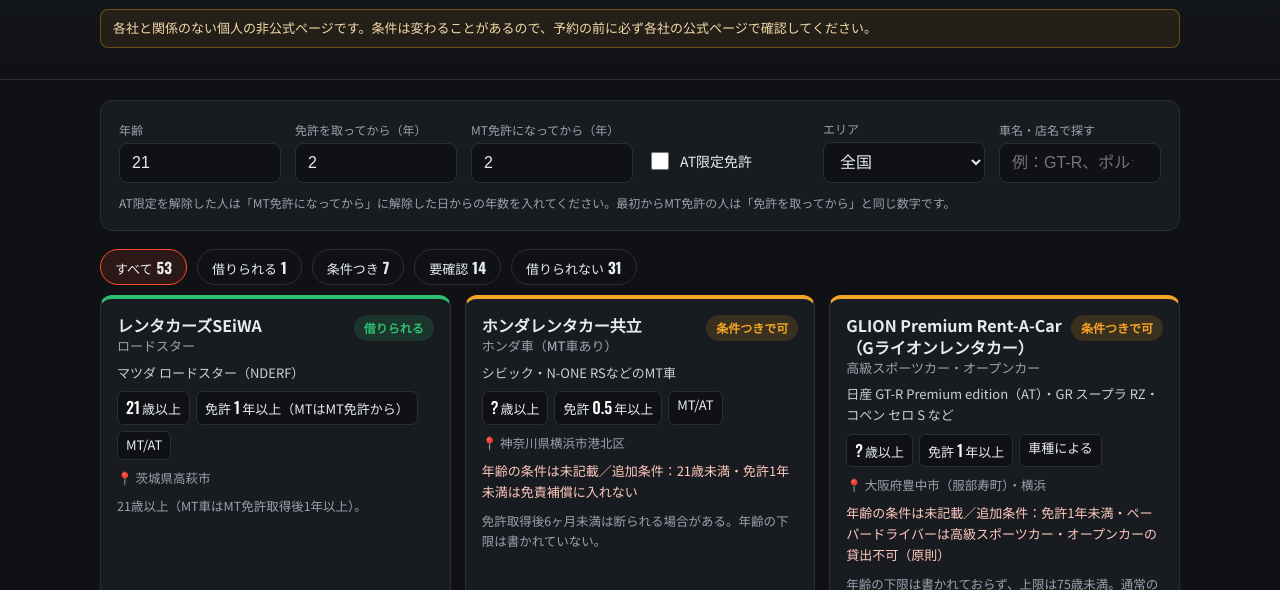
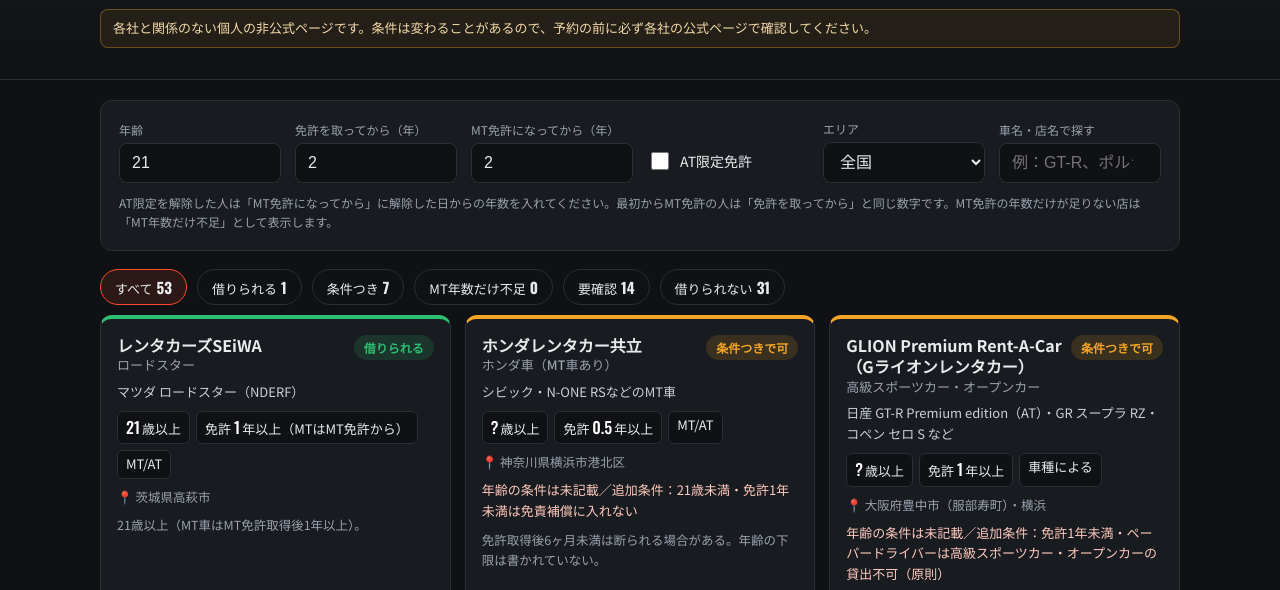
Before and after one commit to T-T0823/sports-rental-joken, a plain HTML site: page index.html in a window 1280 px wide. Shown: the part 141-731 px from the top of the page. Drawn offline with nearby package versions, Linux system fonts and the light colour scheme.

Commit message:
MT免許の年数だけ不足の店を「MT年数だけ不足」として表示
Co-Authored-By: Claude Opus 5.5 <noreply@anthropic.com>
Claude-Session: https://claude.ai/code/session_017mhr2YB2CL2SBmDfwrsAhf

```diff
--- a/index.html
+++ b/index.html
@@ -36,7 +36,7 @@ input[type=number],input[type=search],select{width:100%;padding:10px 12px;border
 .pill b{font-family:Oswald,sans-serif;font-size:15px;margin-left:4px}
 .cards{display:grid;grid-template-columns:repeat(auto-fill,minmax(310px,1fr));gap:14px}
 .card{background:var(--panel);border:1px solid var(--line);border-radius:12px;padding:16px;display:flex;flex-direction:column;gap:8px;border-top:4px solid var(--unk)}
-.card.ok{border-top-color:var(--ok)}.card.ng{border-top-color:var(--ng)}.card.cond{border-top-color:var(--warn)}
+.card.ok{border-top-color:var(--ok)}.card.mt{border-top-color:#c084fc}.badge.mt{background:rgba(192,132,252,.15);color:#d8b4fe}.card.ng{border-top-color:var(--ng)}.card.cond{border-top-color:var(--warn)}
 .top{display:flex;justify-content:space-between;gap:8px;align-items:flex-start}
 .shop{font-weight:700;font-size:16px;line-height:1.35}
 .plan{font-size:13px;color:var(--muted);font-weight:500}
@@ -79,7 +79,7 @@ footer{color:var(--muted);font-size:12px;padding:20px;border-top:1px solid var(-
       <div><label for="area">エリア</label><select id="area"><option value="">全国</option></select></div>
       <div><label for="q">車名・店名で探す</label><input id="q" type="search" placeholder="例：GT-R、ポルシェ"></div>
     </div>
-    <p class="hint">AT限定を解除した人は「MT免許になってから」に解除した日からの年数を入れてください。最初からMT免許の人は「免許を取ってから」と同じ数字です。</p>
+    <p class="hint">AT限定を解除した人は「MT免許になってから」に解除した日からの年数を入れてください。最初からMT免許の人は「免許を取ってから」と同じ数字です。MT免許の年数だけが足りない店は「MT年数だけ不足」として表示します。</p>
   </section>
 
   <div class="summary" id="summary" role="group" aria-label="結果の絞り込み"></div>
@@ -104,8 +104,8 @@ footer{color:var(--muted);font-size:12px;padding:20px;border-top:1px solid var(-
 <script>
 const $ = id => document.getElementById(id);
 const CONF = {official:"公式", article:"記事", old:"古い情報"};
-const LABEL = {ok:"借りられる", cond:"条件つきで可", ng:"借りられない", unk:"要確認"};
-const ORDER = {ok:0, cond:1, unk:2, ng:3};
+const LABEL = {ok:"借りられる", cond:"条件つきで可", mt:"MT年数だけ不足", ng:"借りられない", unk:"要確認"};
+const ORDER = {ok:0, cond:1, mt:2, unk:3, ng:4};
 let DATA = [], filter = "all";
 const esc = s => String(s ?? "").replace(/[&<>"']/g, c => ({"&":"&amp;","<":"&lt;",">":"&gt;",'"':"&quot;","'":"&#39;"}[c]));
 const yrs = n => (Math.round(n*10)/10).toString();
@@ -117,10 +117,13 @@ function judge(d, me){
   if(d.age != null && me.age < d.age) ng.push(`年齢があと${d.age - me.age}歳足りない`);
   const okLic = d.years == null || me.lic >= d.years;
   const okMt  = !me.atOnly && (d.years == null || (d.mtFromMt ? me.mt : me.lic) >= d.years);
-  let atOnlyOk = false;
+  let atOnlyOk = false, mtShort = "";
   if(d.trans === "MT"){
     if(me.atOnly) ng.push("AT限定では運転できない");
-    else if(!okMt) ng.push(`${d.mtFromMt ? "MT免許の" : "免許の"}年数があと${yrs(d.years - (d.mtFromMt ? me.mt : me.lic))}年足りない`);
+    else if(!okMt){
+      if(d.mtFromMt && okLic) mtShort = `MT免許になってからの年数があと${yrs(d.years - me.mt)}年足りない（年齢・免許の年数は満たしている）`;
+      else ng.push(`免許の年数があと${yrs(d.years - me.lic)}年足りない`);
+    }
   } else if(d.trans === "MT/AT"){
     if(!okMt){
       if(okLic) atOnlyOk = true;
@@ -130,6 +133,7 @@ function judge(d, me){
     ng.push(`免許の年数があと${yrs(d.years - me.lic)}年足りない`);
   }
   if(ng.length) return {s:"ng", why:ng.join("・")};
+  if(mtShort) return {s:"mt", why:mtShort + (d.extra ? "／追加条件：" + d.extra : "")};
   const c = [];
   if(atOnlyOk) c.push(me.atOnly ? "AT車のみ可" : "AT車のみ可（MT車はMT免許の年数が足りない）");
   if(d.age == null) c.push("年齢の条件は未記載");
@@ -150,9 +154,9 @@ function render(){
     .filter(d => !q || (d.shop + d.plan + d.cars + d.areaText).toLowerCase().includes(q))
     .map(d => ({d, j:judge(d, me)}))
     .sort((a,b) => ORDER[a.j.s] - ORDER[b.j.s] || (a.d.age ?? 0) - (b.d.age ?? 0) || (a.d.years ?? 0) - (b.d.years ?? 0));
-  const count = {all:rows.length, ok:0, cond:0, ng:0, unk:0};
+  const count = {all:rows.length, ok:0, cond:0, mt:0, ng:0, unk:0};
   rows.forEach(r => count[r.j.s]++);
-  $("summary").innerHTML = [["all","すべて"],["ok","借りられる"],["cond","条件つき"],["unk","要確認"],["ng","借りられない"]]
+  $("summary").innerHTML = [["all","すべて"],["ok","借りられる"],["cond","条件つき"],["mt","MT年数だけ不足"],["unk","要確認"],["ng","借りられない"]]
     .map(([k,l]) => `<button class="pill ${filter===k?"on":""}" data-f="${k}" aria-pressed="${filter===k}">${l}<b>${count[k]}</b></button>`).join("");
   document.querySelectorAll(".pill").forEach(b => b.onclick = () => { filter = b.dataset.f; render(); });
   const shown = rows.filter(r => filter === "all" || r.j.s === filter);
```
